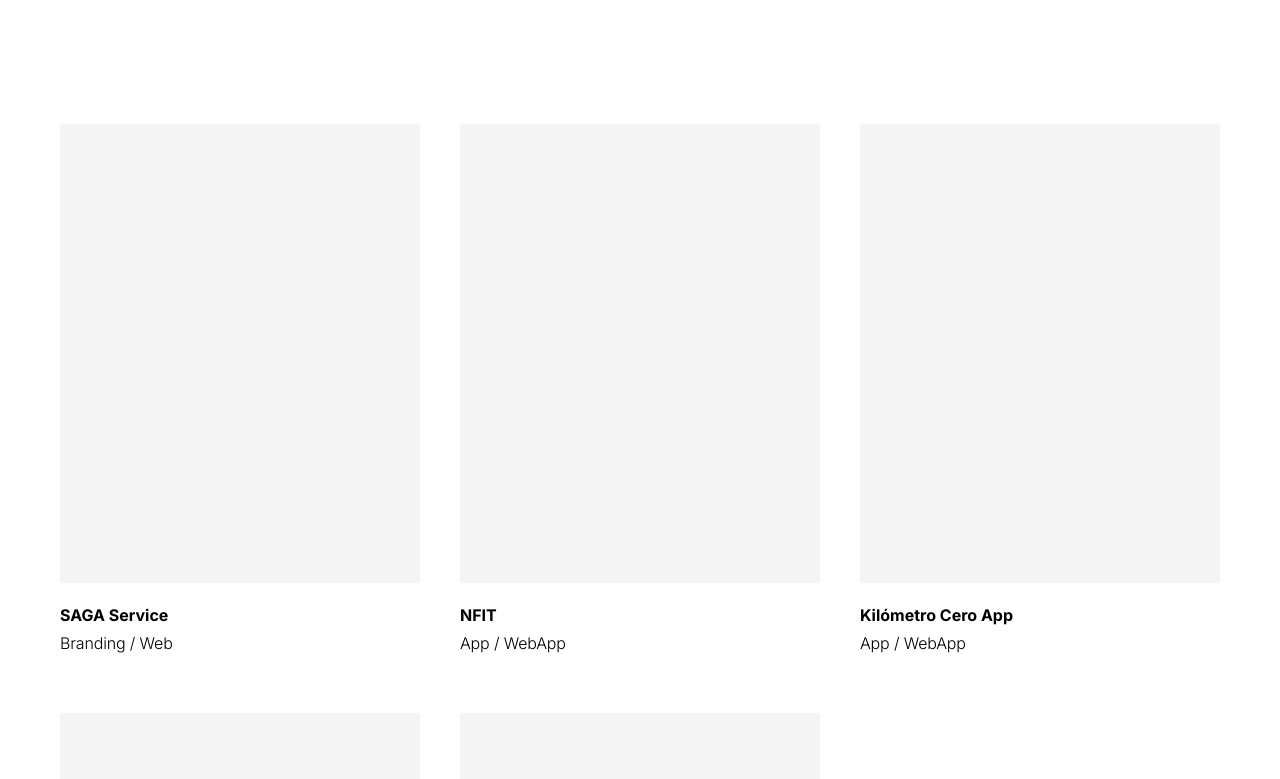
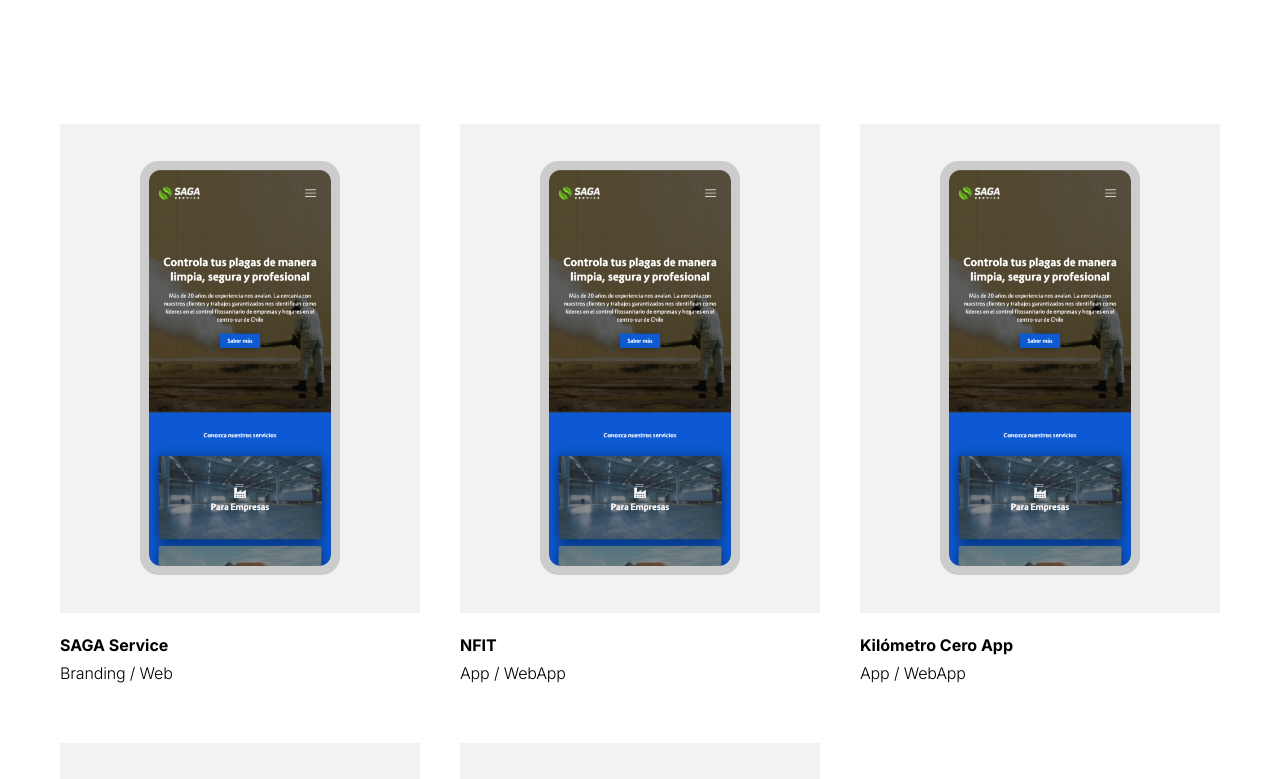
Before and after one commit to dandelior/juanberrios20, a React (Create React App) app: page / in a window 1280 px wide. Shown: the part 713-1492 px from the top of the page. Built offline with nearby package versions, Linux system fonts and the light colour scheme.

Commit message:
details 1200px

```diff
--- a/src/assets/sass/portfolioGrid.sass
+++ b/src/assets/sass/portfolioGrid.sass
@@ -14,7 +14,7 @@
             width: 100%
             height: 0
             // padding-top: 223 / 319 * 100%
-            padding-top: 429 / 319 * 100%
+            padding-top: 439 / 319 * 100%
             background-color: $lightGray
             background-position: center
             background-repeat: no-repeat
@@ -40,7 +40,7 @@
         &:hover,
         &:active
             a.img
-                opacity: 0.5
+                opacity: 0.7
             .data
                 a
                     h4
@@ -76,7 +76,7 @@
             width: 100%
             margin-bottom: 60px
             a.img
-                padding-top: 450 / 353 * 100%
+                padding-top: 480 / 353 * 100%
             .data
                 a
                     h4
--- a/src/parts/PortfolioGrid.js
+++ b/src/parts/PortfolioGrid.js
@@ -12,7 +12,7 @@
                 <div className="portfolioGrid pd-lr">
                     {works.map((work) => (
                         <div className="item">
-                            <a href={work.link} className="img" style={{backgroundImage: `url('${work.imgLink}')` }}>
+                            <a href={work.link} className="img" style={{backgroundImage: `url('${process.env.PUBLIC_URL + '/img/saga-cover.png'}')` }}>
                             </a>
                             <div className="data">
                                 <a href={work.link}>
```
Also changed, not shown: public/img/saga-cover.png (added).
